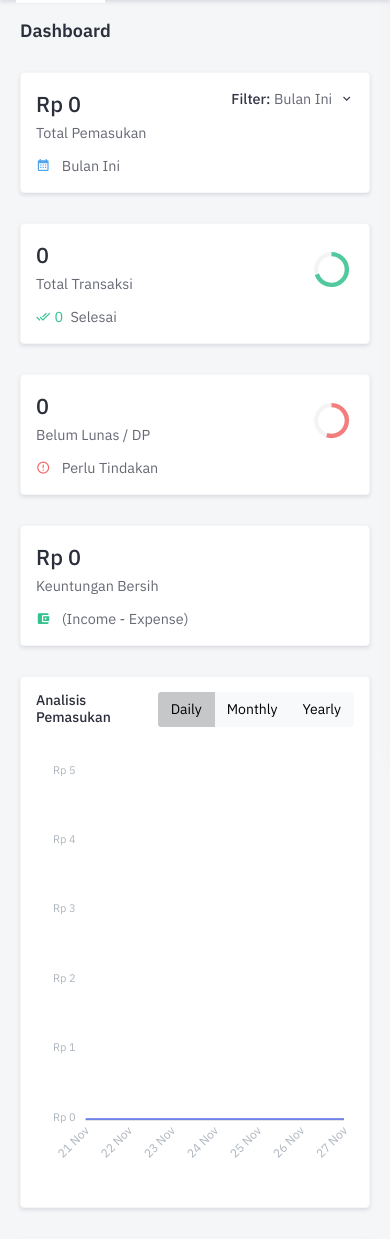
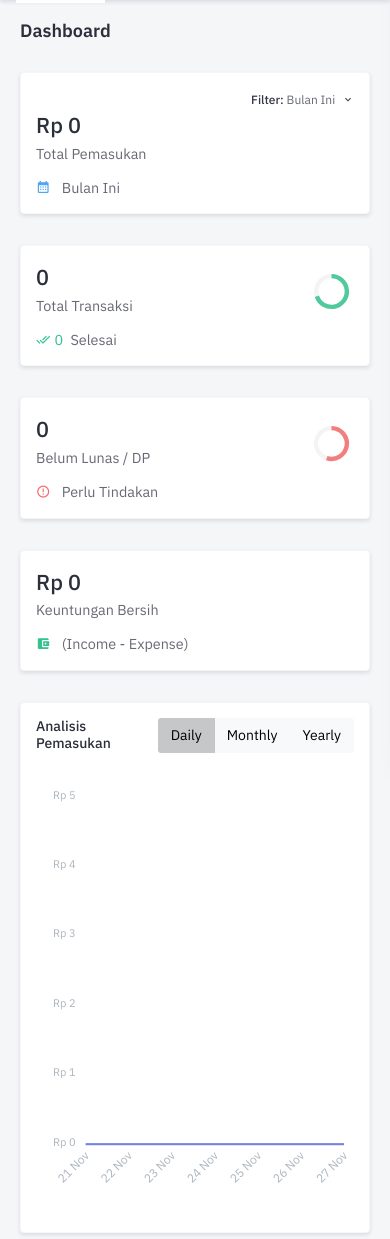
Before and after one commit to aazmhafidz09/Yunas-studio, a Laravel app: page / in a window 390 px wide. Shown: the part 70-1309 px from the top of the page. Run offline with Laravel 10, Linux system fonts and the light colour scheme; a user stored in the database is signed in; data comes from the database, SQL or seed files in the repository; data that the repository does not hold is empty; some libraries are stand-ins or nearby versions.

Commit message:
style: align summary cards on dashboard and transactions pages
- Dashboard: equal-height stat cards, income filter moved to its own row
  so it no longer overlaps the amount
- Transactions: put all five summary cards in one responsive grid
  (5 per row on xl) with equal width and height

```diff
--- a/resources/views/index.blade.php
+++ b/resources/views/index.blade.php
@@ -59,6 +59,11 @@
         .toggle-amount-visibility:hover {
             color: #4458b8;
         }
+
+        /* Kartu ringkasan: tinggi seragam & nominal tidak terpotong ke bawah */
+        .summary-cards > [class*="col-"] > .card { height: 100%; margin-bottom: 0; }
+        .summary-cards h4 { white-space: nowrap; }
+        .summary-cards .dropdown-toggle { font-size: 12px; }
     </style>
 @endsection
 
@@ -69,12 +74,12 @@
         @slot('title') Dashboard @endslot
     @endcomponent
 
-    <div class="row">
+    <div class="row g-3 mb-4 summary-cards">
         {{-- Total Income Card with Filter --}}
         <div class="col-md-6 col-xl-3">
             <div class="card">
                 <div class="card-body">
-                    <div class="float-end">
+                    <div class="d-flex justify-content-end mb-1 income-filter-row">
                         <div class="dropdown">
                             <a class="dropdown-toggle text-reset" href="#" id="dropdownMenuButtonIncome"
                                 data-bs-toggle="dropdown" aria-haspopup="true"
```
Also changed, not shown: resources/views/admin/transaction/transaksi.blade.php (+16 -12 lines).
